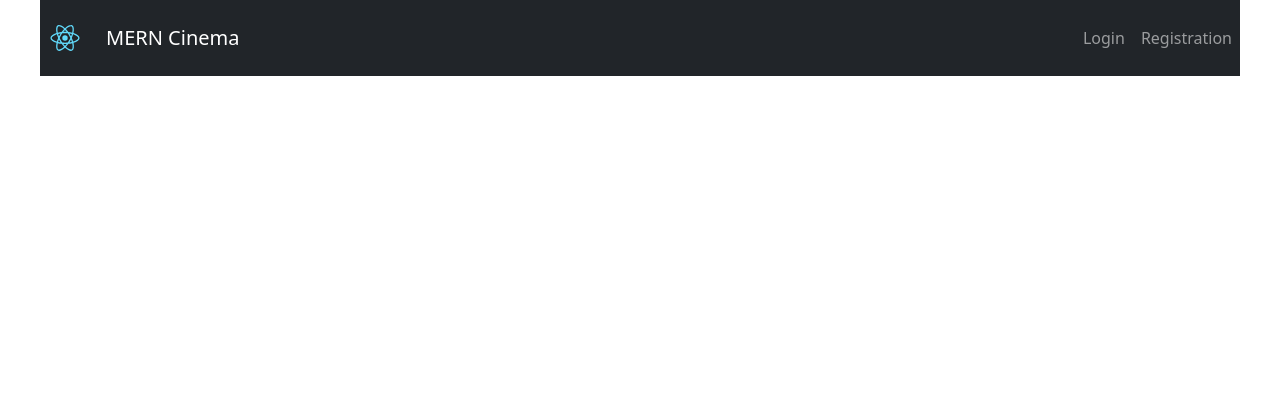
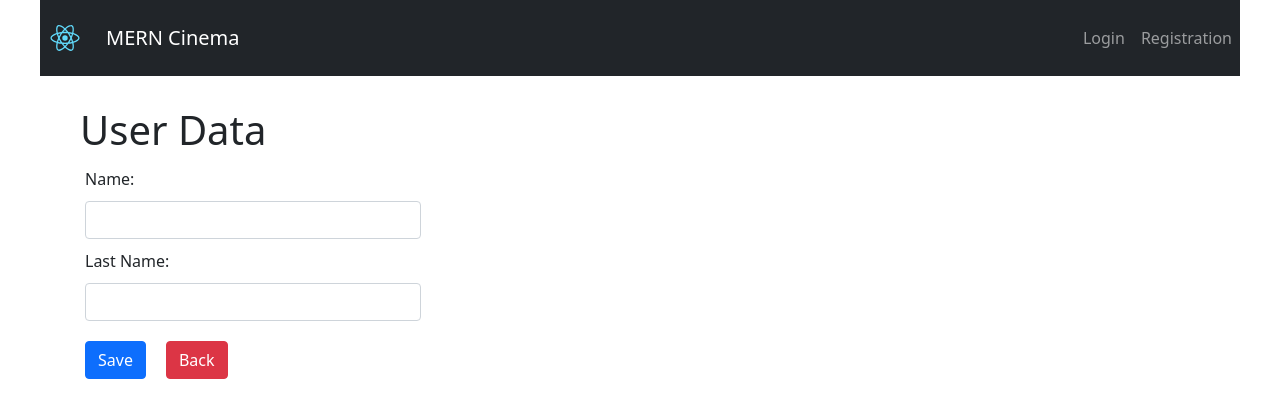
Before and after one commit to VladimirUman/cinema, a React (Create React App) app: page /account/update-user-account in a window 1280 px wide. Shown: the top 418 px of the page. Built offline with nearby package versions, Linux system fonts and the light colour scheme; no server answers.

Commit message:
added update user account for admin and some fix

```diff
--- a/src/app/index.js
+++ b/src/app/index.js
@@ -2,7 +2,7 @@ import React from 'react'
 import { BrowserRouter as Router, Route, Switch } from 'react-router-dom'
 
 import { NavBar } from '../components'
-import { MoviesList, MoviesInsert, MoviesUpdate, ConfirmRegistration, ResetPassword, ConfirmNewPassword, UserLogin, UserRegistration, UserAccount, ChangePassword, UpdateAccount, UsersList} from '../pages'
+import { MoviesList, MoviesInsert, MoviesUpdate, ConfirmRegistration, ResetPassword, ConfirmNewPassword, UserLogin, UserRegistration, UserAccount, ChangePassword, UpdateAccount, UsersList, UpdateUserAccount} from '../pages'
 
 import 'bootstrap/dist/css/bootstrap.min.css'
 
@@ -24,6 +24,7 @@ function App() {
                 <Route path="/account/change-password" exact component={ChangePassword} />
                 <Route path="/account/update-account" exact component={UpdateAccount} />
                 <Route path="/account/users-list" exact component={UsersList} />
+                <Route path="/account/update-user-account" exact component={UpdateUserAccount} />
 
             </Switch>
         </Router>
--- /dev/null
+++ b/src/pages/account/UpdateUserAccount.jsx
@@ -0,0 +1,97 @@
+import React, { useCallback, useState, useEffect } from 'react'
+import api from '../../api'
+
+import styled from 'styled-components'
+
+const Title = styled.h1.attrs({
+    className: 'h1',
+})``
+
+const Wrapper = styled.div.attrs({
+    className: 'form-group',
+})`
+    margin: 30px 80px;
+`
+
+const Label = styled.label`
+    margin: 5px;
+`
+
+const InputText = styled.input.attrs({
+    className: 'form-control',
+})`
+    margin: 5px;
+    width: 30%;
+`
+
+const Button = styled.button.attrs({
+    className: `btn btn-primary`,
+})`
+    margin: 15px 15px 15px 5px;
+`
+
+const CancelButton = styled.a.attrs({
+    className: `btn btn-danger`,
+})`
+    margin: 15px 15px 15px 5px;
+`
+
+function UsersUpdate() {
+
+    const [name, setName] = useState('');
+    const [lastName, setLastName] = useState('');
+
+    const handleUpdateUser = useCallback(async () => {
+        const payload = {name, lastName}
+
+        await api.updateAccount(payload).then(res => {
+            window.alert(`Account updated`);
+        }).catch((_) => {
+            window.alert(`Something went wrong`);
+        })
+    }, [name, lastName]);
+
+    const fetchData = useCallback(async () => {
+        await api.getAccount().then(response => {
+            setName(response.data.user.name)
+            setLastName(response.data.user.lastName)
+           })
+       }, []);
+
+       useEffect(() => {
+                fetchData();
+       },[fetchData]);
+
+    const handleChangeInputName = useCallback(async(event) => {
+        const name = event.target.value
+        setName(name);
+    }, []);
+    const handleChangeInputLastName = useCallback(async(event) => {
+        const lastName = event.target.value
+        setLastName(lastName);
+    }, []);
+        return (
+            <Wrapper>
+                <Title>User Data</Title>
+
+                <Label>Name: </Label>
+                <InputText
+                    type="text"
+                    value={name}
+                    onChange={handleChangeInputName}
+                />
+
+                <Label>Last Name: </Label>
+                <InputText
+                    type="text"
+                    value={lastName}
+                    onChange={handleChangeInputLastName}
+                />
+
+                <Button onClick={handleUpdateUser}>Save</Button>
+                <CancelButton href={'/account/users-list'}>Back</CancelButton>
+            </Wrapper>
+        );
+    }
+
+export default UsersUpdate
--- a/src/pages/account/UserAccount.jsx
+++ b/src/pages/account/UserAccount.jsx
@@ -49,7 +49,7 @@ function Account() {
         </Link>
         </Button>
         <Button>
-              <Link  to="/account/change-password" className="btn btn-primary">
+              <Link  to="" className="btn btn-primary">
                Change Email
         </Link>
         </Button>
--- a/src/pages/account/UsersList.jsx
+++ b/src/pages/account/UsersList.jsx
@@ -1,6 +1,7 @@
-import React, {useCallback, useState, useEffect } from 'react'
+import React, {useCallback, useState, useEffect} from 'react'
 import ReactTable from 'react-table'
 import api from '../../api'
+import { Link } from 'react-router-dom'
 
 import styled from 'styled-components'
 
@@ -8,6 +9,11 @@ import 'react-table/react-table.css'
 
 const Wrapper = styled.div`
     padding: 0 40px 40px 40px;
+`
+const Button = styled.a.attrs({
+    className: `btn btn-danger`,
+})`
+    margin: 15px 15px 15px 5px;
 `
 
 function UsersList() {
@@ -38,6 +44,20 @@ function UsersList() {
                 Header: 'Email',
                 accessor: 'email',
             },
+            {
+                Header: '',
+                accessor: '',
+                Cell: function(props) {
+                    return (
+                        <span>
+                           <Link  to="/account/update-user-account" className="btn btn-primary">
+                              Update
+                           </Link>
+                           <Button href={''}>Delet</Button>
+                        </span>
+                    )
+                },
+            },
         ]
 
         let showTable = true
--- a/src/pages/index.js
+++ b/src/pages/index.js
@@ -10,6 +10,7 @@ import ChangePassword from './account/ChangePassword'
 import UserAccount from './account/UserAccount'
 import UpdateAccount from './account/UpdateAccount'
 import UsersList from './account/UsersList'
+import UpdateUserAccount from './account/UpdateUserAccount'
 
 export {
     MoviesList,
@@ -23,6 +24,7 @@ export {
     ChangePassword,
     UserAccount,
     UpdateAccount,
-    UsersList
+    UsersList,
+    UpdateUserAccount
 
 }
```
